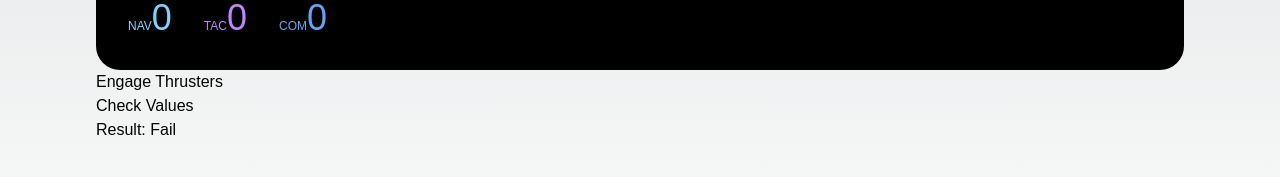
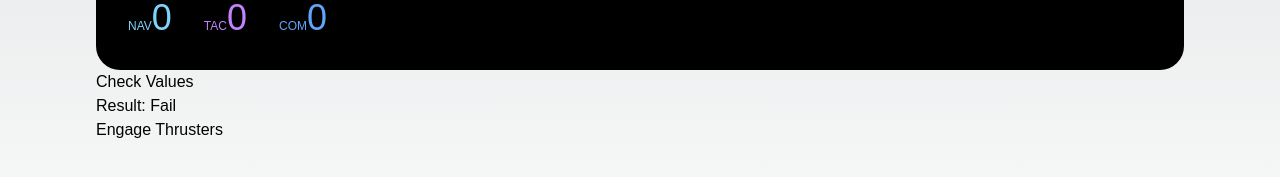
Before and after one commit to mattmontgomery/frontend-workshop-2024-react-hooks, a Next.js app: page / in a window 1280 px wide. Shown: the part 435-612 px from the top of the page. Built offline with nearby package versions, Linux system fonts and the light colour scheme; a web font is replaced by a local one.

Commit message:
Rotates ship and jettisons materials

```diff
--- a/app/KobayashiMaru.tsx
+++ b/app/KobayashiMaru.tsx
@@ -1,11 +1,12 @@
 "use client"
-import React, { useMemo, useReducer } from "react";
+import React, { useCallback, useDebugValue, useLayoutEffect, useMemo, useReducer, useRef, useState } from "react";
 
 import Screen from "./components/Screen";
 
 import KobayashiMaruImage from "./KobayashiMaruImage.png";
 import Image from "next/image";
-import { calculateDiff } from "@/app/utils";
+import { calculateDiff, checkResult, getResult, TARGET_VALUE } from "@/app/utils";
+import { rotate } from "next/dist/server/lib/squoosh/impl";
 
 export default function KobayashiMaru(props: {
   nav: number;
@@ -13,6 +14,17 @@ export default function KobayashiMaru(props: {
   com: number;
 }) {
   const [diffNav, diffTac]= useMemo(() => calculateDiff(props.nav, props.tac), [props.nav, props.tac])
+  const [result, setResult] = useState(false)
+  const [weight, setWeight] = useState(147943)
+  const rotate = useRef("rotate(0deg)");
+  rotate.current = "rotate("+props.nav+"deg)";
+  useDebugValue(result, r => r ? `Success`: `Fail`)
+  let rotateDirections = rotate.current
+  useLayoutEffect(() => {
+    if (props.nav > TARGET_VALUE-1) {
+      setWeight(0)
+    }
+  }, [weight, props.nav])
   return (
     <div>
       <Screen>
@@ -22,6 +34,7 @@ export default function KobayashiMaru(props: {
               height="350"
               alt="The USS Enterprise in three-dimensional space"
               src={KobayashiMaruImage}
+              style={{transform: rotateDirections}}
             />
           </div>
           <div className="grid grid-flow-row gap-8">
@@ -40,7 +53,7 @@ export default function KobayashiMaru(props: {
               <div className="uppercase text-right">Passengers:</div>
               <div className="pl-8">300</div>
               <div className="uppercase text-right">Dead Weight Tonnage:</div>
-              <div className="pl-8">147,943 M.T.</div>
+              <div className="pl-8">{weight.toLocaleString()} M.T.</div>
               <div className="uppercase text-right">Cargo Capacity:</div>
               <div className="pl-8">97,00</div>
               <div className="uppercase text-right">Distance from ship (Nav):</div>
@@ -50,7 +63,7 @@ export default function KobayashiMaru(props: {
             </div>
           </div>
         </div>
-        <div>
+        <div style={{zIndex:100}}>
           <div className="flex flex-row gap-8 text-4xl">
             <div className="text-sky-300">
               <span className="text-xs">NAV</span>
@@ -67,6 +80,11 @@ export default function KobayashiMaru(props: {
           </div>
         </div>
       </Screen>
+      <button onClick={useCallback(() => {
+        setResult(getResult(props.nav, props.tac, props.com))
+      }, [props])}>Check Values
+      </button>
+      <p>Result: {checkResult(result)}</p>
     </div>
   );
 }
--- a/app/page.tsx
+++ b/app/page.tsx
@@ -1,32 +1,26 @@
 "use client";
 import KobayashiMaru from "./KobayashiMaru";
-import React, { useEffect, useReducer, useState } from "react";
+import React, { useDebugValue, useEffect, useReducer, useState } from "react";
+import { checkResult, getResult, TARGET_VALUE } from "@/app/utils";
 
 export default function Home() {
   const initialState = { nav: 0, tac: 0, com:0 }
   const reducer = (state = initialState, action: { type: any; }) => {
     switch(action.type) {
-      case "cheat":
-        return {
-          ...state,
-          nav: 254,
-          tac: 254,
-          com: 254,
-        };
       case "increment-nav":
         return {
         ...state,
-          nav: state.nav < 255 ? state.nav+1: state.nav,
+          nav: state.nav < TARGET_VALUE ? state.nav+1: state.nav,
         };
       case "increment-tac":
         return {
           ...state,
-          tac: state.tac < 255 ? state.tac+1: state.tac,
+          tac: state.tac < TARGET_VALUE ? state.tac+1: state.tac,
         };
       case "increment-com":
         return {
           ...state,
-          com: state.com < 255 ? state.com+1: state.com,
+          com: state.com < TARGET_VALUE ? state.com+1: state.com,
         };
       default:
         return state;
@@ -35,8 +29,8 @@ export default function Home() {
   }
 
   const [state, dispatch] = useReducer(reducer, initialState)
-  const [result, setResult] = useState(false)
   const [thrusters, setThrusters] = useState(false)
+  let r = getResult(state.nav, state.tac, state.com)
   useEffect(() => {
     let timer = setTimeout(function() {
       if (thrusters) {
@@ -57,12 +51,6 @@ export default function Home() {
       }}>Engage Thrusters
       </button>
       <br/>
-      <button onClick={() => {
-        let r = state.tac === 255 && state.com === 255 && state.nav === 255;
-        setResult(r)
-      }}>Check Values
-      </button>
-      <p>Result: {result ? "Success" : "Fail"}</p>
     </main>
   );
 }
--- a/app/utils.js
+++ b/app/utils.js
@@ -1,3 +1,5 @@
+import { useDebugValue } from "react";
+
 export const TARGET_VALUE = 255;
 export   function calculateDiff(nav, tac) {
   return [
@@ -5,3 +7,11 @@ export   function calculateDiff(nav, tac) {
     TARGET_VALUE-tac
   ]
 }
+
+export function checkResult(r) {
+  return r ? "Success" : "Fail"
+}
+
+export function getResult(nav, tac, com) {
+  return tac === TARGET_VALUE && com === TARGET_VALUE && nav === TARGET_VALUE;
+}
```
